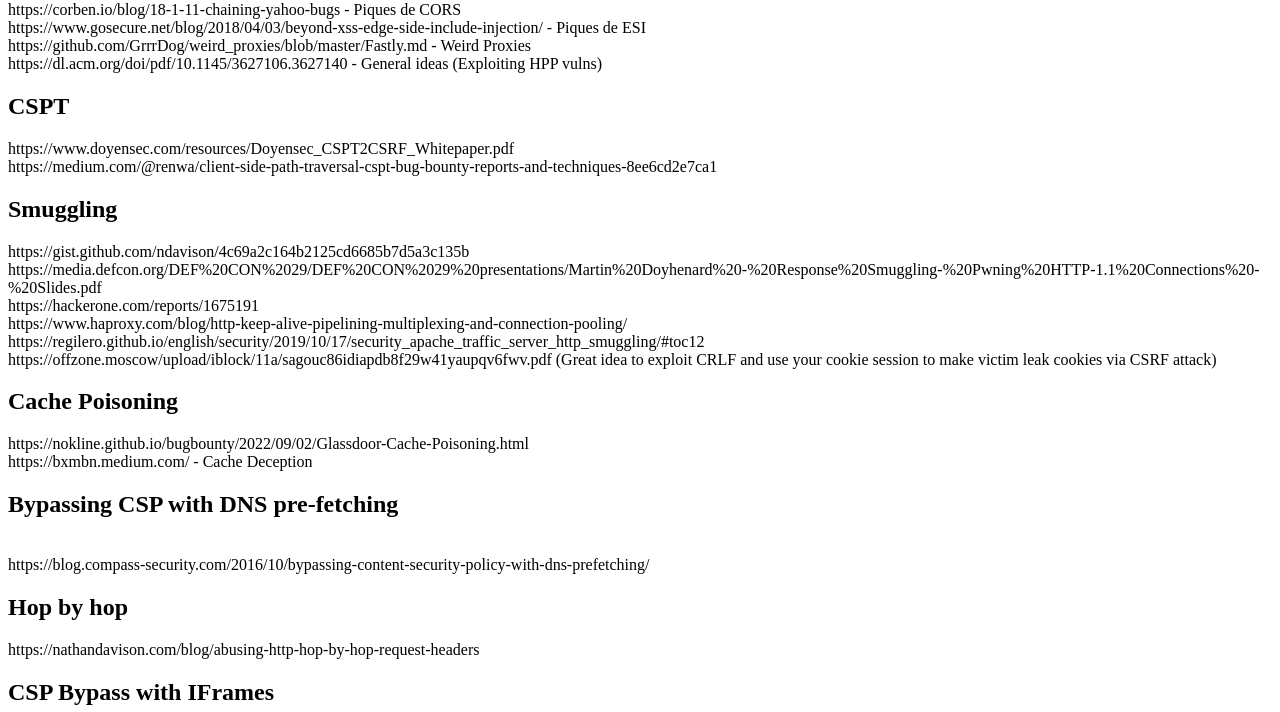
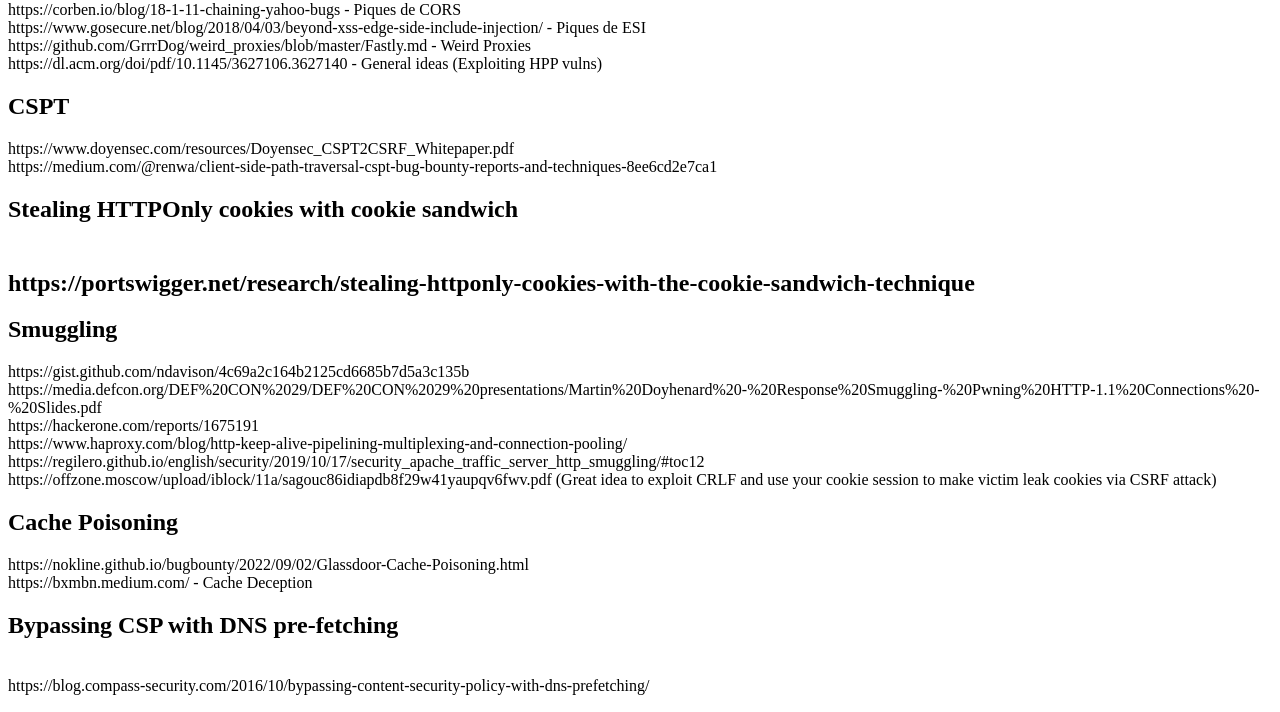
Before and after one commit to cocoh-23/piques, a plain HTML site: page index.html in a window 1280 px wide. Shown: the part 79-791 px from the top of the page. Drawn offline with Linux system fonts and the light colour scheme.

Commit message:
Update index.html

```diff
--- a/index.html
+++ b/index.html
@@ -12,7 +12,9 @@ https://github.com/GrrrDog/weird_proxies/blob/master/Fastly.md - Weird Proxies<b
 https://dl.acm.org/doi/pdf/10.1145/3627106.3627140 - General ideas (Exploiting HPP vulns)
   <h2>CSPT</h2>
  https://www.doyensec.com/resources/Doyensec_CSPT2CSRF_Whitepaper.pdf<br>
-  https://medium.com/@renwa/client-side-path-traversal-cspt-bug-bounty-reports-and-techniques-8ee6cd2e7ca1
+  https://medium.com/@renwa/client-side-path-traversal-cspt-bug-bounty-reports-and-techniques-8ee6cd2e7ca1<br>
+  <h2>Stealing HTTPOnly cookies with cookie sandwich<h2><br>
+    https://portswigger.net/research/stealing-httponly-cookies-with-the-cookie-sandwich-technique<br>
   <h2>Smuggling</h2>
 https://gist.github.com/ndavison/4c69a2c164b2125cd6685b7d5a3c135b<br>
 https://media.defcon.org/DEF%20CON%2029/DEF%20CON%2029%20presentations/Martin%20Doyhenard%20-%20Response%20Smuggling-%20Pwning%20HTTP-1.1%20Connections%20-%20Slides.pdf<br>
```
